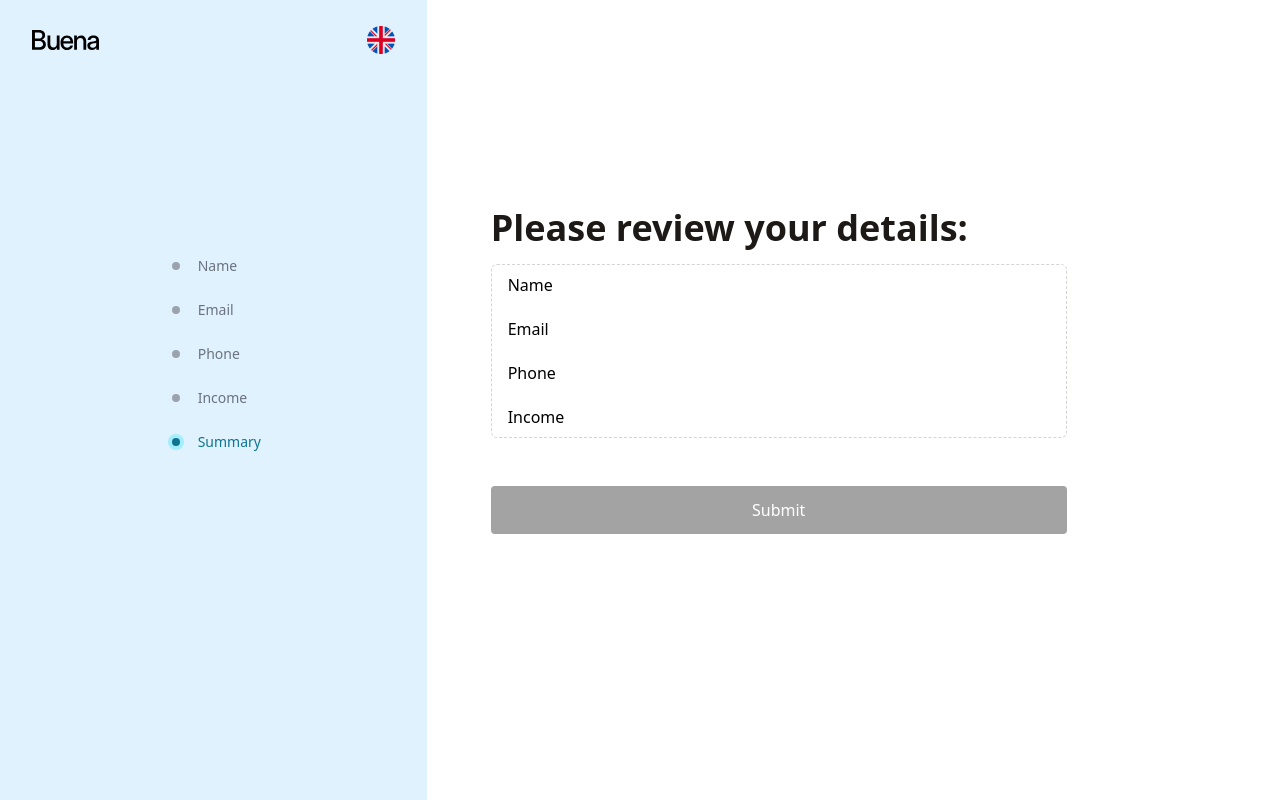
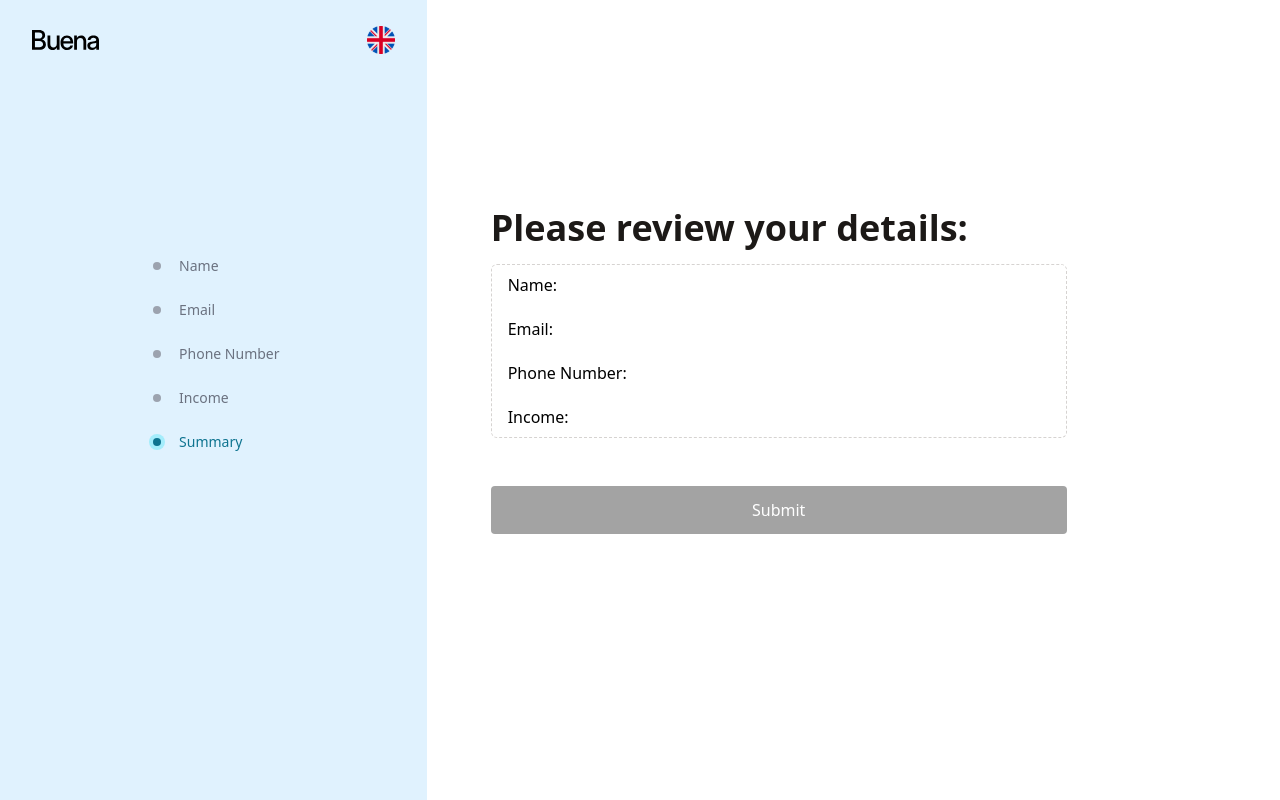
Before and after one commit to ikorotkaya/buena-onboarding, a React (Vite) app: page /onboarding/summary in a window 1280 px wide. Built offline with nearby package versions, Linux system fonts and the light colour scheme.

Commit message:
Fix summary unit test, specify Github Action environment

```diff
--- a/src/locales/en/translationEn.json
+++ b/src/locales/en/translationEn.json
@@ -23,7 +23,7 @@
     },
 
     "phone": {
-      "onboardingStepName": "Phone",
+      "onboardingStepName": "Phone Number",
       "headline": "What's your phone number?",
       "errorMessage": "Please enter a valid phone number."
     },
--- a/src/pages/onboarding/Summary.tsx
+++ b/src/pages/onboarding/Summary.tsx
@@ -26,13 +26,13 @@ export default function Summary() {
         data-testid="summary"
         className="mb-12 grid grid-cols-[1fr,2fr] gap-1 border-dashed border-[1px] border-stone-300 rounded-md"
       >
-        <div className="px-4 py-2">{t(`pages.name.onboardingStepName`)}</div>
+        <div className="px-4 py-2">{t(`pages.name.onboardingStepName`)}:</div>
         <div className="px-4 py-2">{name}</div>
-        <div className="px-4 py-2">{t(`pages.email.onboardingStepName`)}</div>
+        <div className="px-4 py-2">{t(`pages.email.onboardingStepName`)}:</div>
         <div className="px-4 py-2">{email}</div>
-        <div className="px-4 py-2">{t(`pages.phone.onboardingStepName`)}</div>
+        <div className="px-4 py-2">{t(`pages.phone.onboardingStepName`)}:</div>
         <div className="px-4 py-2">{phoneNumber}</div>
-        <div className="px-4 py-2">{t(`pages.income.onboardingStepName`)}</div>
+        <div className="px-4 py-2">{t(`pages.income.onboardingStepName`)}:</div>
         <div className="px-4 py-2">{income}</div>
       </div>
 
```
